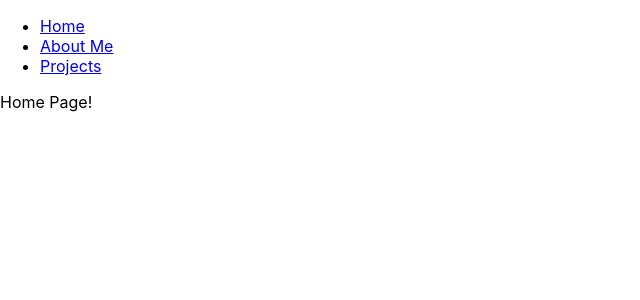
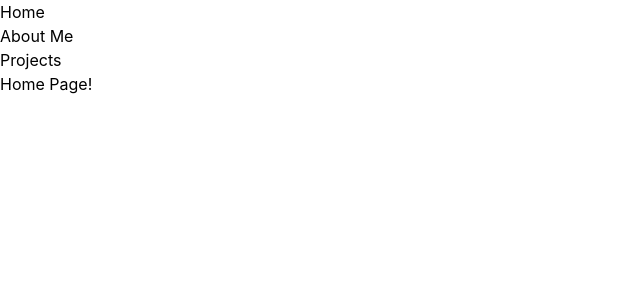
Before and after one commit to ComputerScienceWarrior/basic_portfolio, a React (Create React App) app: page / in a window 1280 px wide. Shown: the top 300 px of the page, without its empty margins (0-640 px from the left). Built offline with nearby package versions, Linux system fonts and the light colour scheme; the HTML template or start-up script is replaced by a standard one.

Commit message:
sets up tailwind css

```diff
--- /dev/null
+++ b/postcss.config.js
@@ -0,0 +1,6 @@
+module.exports = {
+    plugins: {
+      tailwindcss: {},
+      autoprefixer: {},
+    }
+}
--- a/src/index.css
+++ b/src/index.css
@@ -1,3 +1,7 @@
+@tailwind base;
+@tailwind components;
+@tailwind utilities;
+
 body {
   margin: 0;
   font-family: -apple-system, BlinkMacSystemFont, 'Segoe UI', 'Roboto', 'Oxygen',
--- /dev/null
+++ b/tailwind.config.js
@@ -0,0 +1,8 @@
+/** @type {import('tailwindcss').Config} */
+module.exports = {
+  content: ["./src/**/*.{html,js}"],
+  theme: {
+    extend: {},
+  },
+  plugins: [],
+}
```
